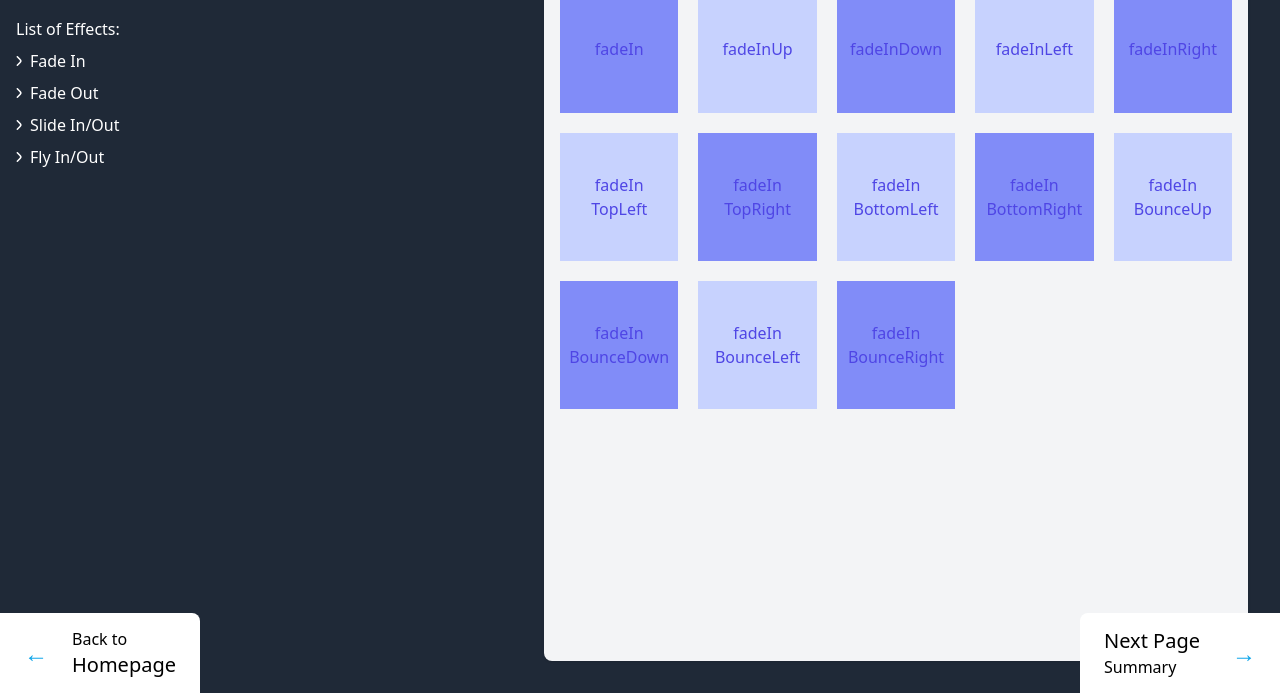
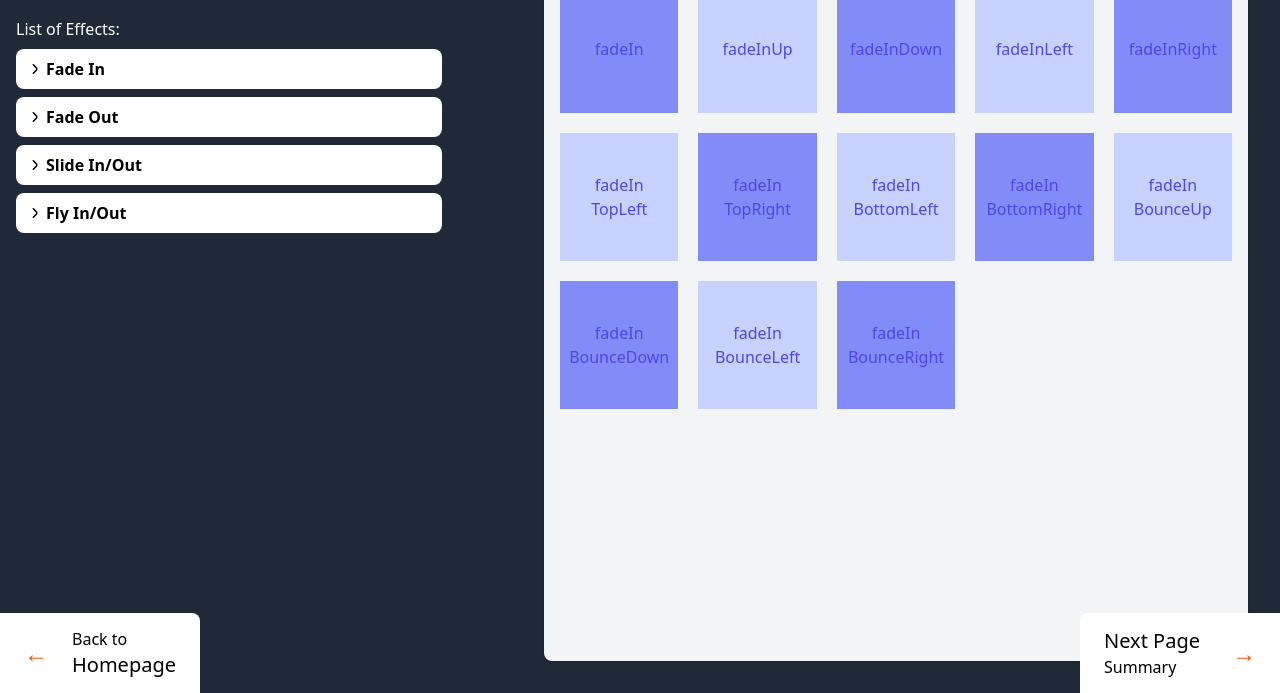
Before and after one commit to crazy7th/tailwind-playground, a website: page animation/index.html in a window 1280 px wide. Shown: the part 107-800 px from the top of the page. Drawn offline with Linux system fonts and the light colour scheme.

Commit message:
[update]

```diff
--- a/animation/index.html
+++ b/animation/index.html
@@ -16,7 +16,7 @@
     <div class="flex fixed left-0 bottom-0 z-20 invisible animation-delay animate-fadeInUp">
         <a href="../index.html"
             class="p-4 md:px-6 h-[80px] w-[180px] md:w-[200px] rounded-tr-lg bg-white text-black flex items-center justify-between gap-2">
-            <div class="text-sky-500 text-2xl mr-3">
+            <div class="text-orange-600 text-2xl mr-3">
                 ←
             </div>
             <p>
@@ -32,7 +32,7 @@
                 <span class="block text-xl font-medium">Next Page</span>
                 <span>Summary</span>
             </p>
-            <div class="text-sky-500 text-2xl ml-3">
+            <div class="text-orange-600 text-2xl ml-3">
                 →
             </div>
         </a>
@@ -49,7 +49,7 @@
                     <li>
                         <button
                             onclick="showList('fadeIn')"
-                            class="flex gap-2 items-center text-white fill-white hover:text-indigo-600 hover:fill-indigo-600">
+                            class="flex w-full py-2 px-4 rounded-lg gap-2 items-center bg-white text-black font-bold hover:bg-orange-600 hover:text-white hover:fill-white">
                             <svg class="icon" width="6" height="10">
                                 <use href="#caret-right"></use>
                             </svg>
@@ -59,7 +59,7 @@
                     <li>
                         <button
                             onclick="showList('fadeOut')"
-                            class="flex gap-2 items-center text-white fill-white hover:text-indigo-600 hover:fill-indigo-600">
+                            class="flex w-full py-2 px-4 rounded-lg gap-2 items-center bg-white text-black font-bold hover:bg-orange-600 hover:text-white hover:fill-white">
                             <svg class="icon" width="6" height="10">
                                 <use href="#caret-right"></use>
                             </svg>
@@ -69,7 +69,7 @@
                     <li>
                         <button
                             onclick="showList('slideIn')"
-                            class="flex gap-2 items-center text-white fill-white hover:text-indigo-600 hover:fill-indigo-600">
+                            class="flex w-full py-2 px-4 rounded-lg gap-2 items-center bg-white text-black font-bold hover:bg-orange-600 hover:text-white hover:fill-white">
                             <svg class="icon" width="6" height="10">
                                 <use href="#caret-right"></use>
                             </svg>
@@ -79,7 +79,7 @@
                     <li>
                         <button
                             onclick="showList('flyIn')"
-                            class="flex gap-2 items-center text-white fill-white hover:text-indigo-600 hover:fill-indigo-600">
+                            class="flex w-full py-2 px-4 rounded-lg gap-2 items-center bg-white text-black font-bold hover:bg-orange-600 hover:text-white hover:fill-white">
                             <svg class="icon" width="6" height="10">
                                 <use href="#caret-right"></use>
                             </svg>
```
Also changed, not shown: index.html (+1 -1 lines), assets/css/style.css.
